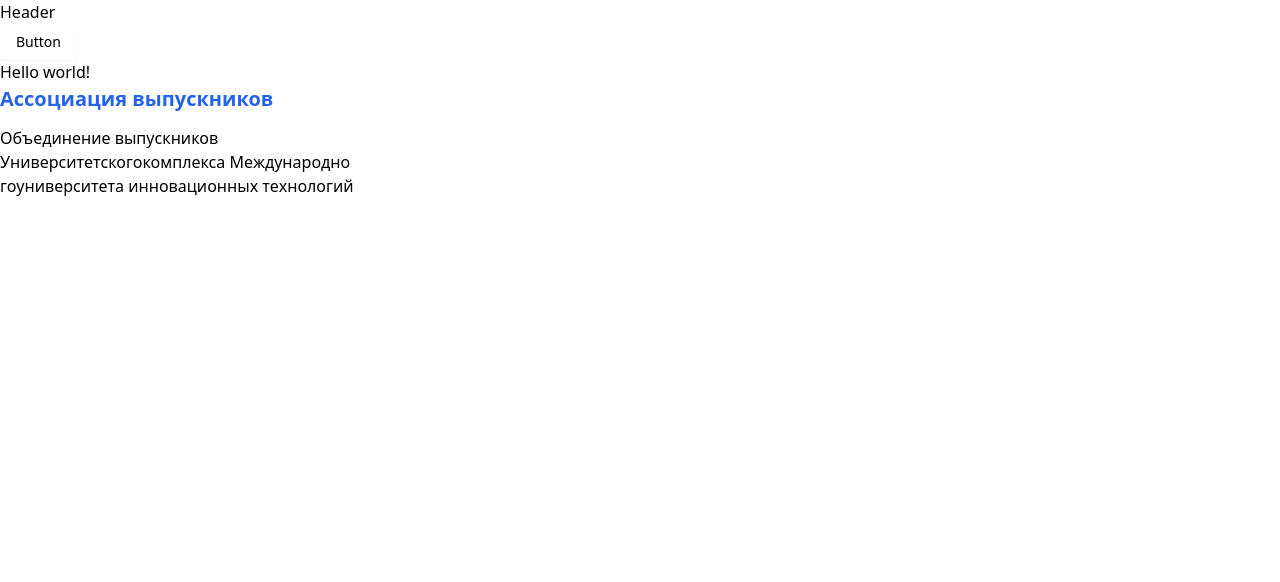
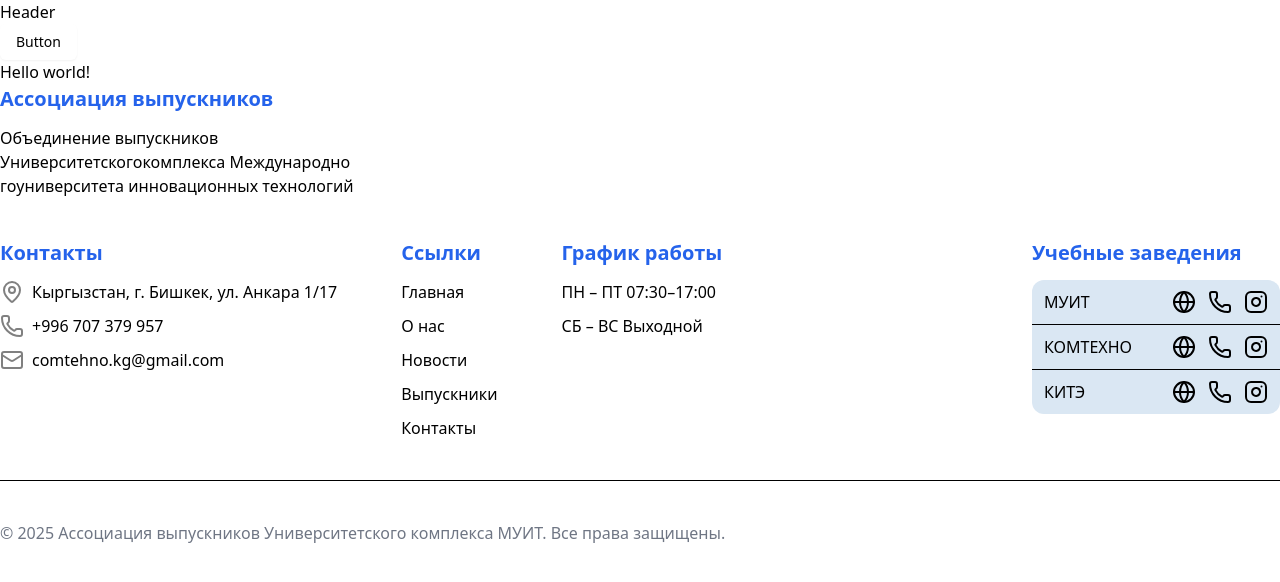
Before and after one commit to softcomtehno/Alumni-Association-of-UK-MUIT, a React (Vite) app: page / in a window 1280 px wide. Shown: the top 582 px of the page. Built offline with nearby package versions, Linux system fonts and the light colour scheme.

Commit message:
feat: feature footer component

```diff
--- a/src/widgets/footer/footer.tsx
+++ b/src/widgets/footer/footer.tsx
@@ -1,6 +1,81 @@
+import { Globe, Instagram, Mail, MapPin, Phone } from "lucide-react";
+import { ReactNode } from "react";
 import { Container, Typography } from "~shared/ui";
+import { FooterLinks } from "./ui/footerLinks";
+
+interface FooterLinkItem {
+  id: number;
+  linkTitle: string;
+  icon?: ReactNode;
+}
+
+export interface FooterSection {
+  title: string;
+  data: FooterLinkItem[];
+}
 
 export const Footer = () => {
+  const footerLinks: FooterSection[] = [
+    {
+      title: "Контакты",
+      data: [
+        {
+          id: 1,
+          icon: <MapPin color="gray" />,
+          linkTitle: "Кыргызстан, г. Бишкек, ул. Анкара 1/17",
+        },
+        {
+          id: 2,
+          icon: <Phone color="gray" />,
+          linkTitle: "+996 707 379 957",
+        },
+        {
+          id: 3,
+          icon: <Mail color="gray" />,
+          linkTitle: "comtehno.kg@gmail.com",
+        },
+      ],
+    },
+    {
+      title: "Ссылки",
+      data: [
+        {
+          id: 1,
+          linkTitle: "Главная",
+        },
+        {
+          id: 2,
+          linkTitle: "О нас",
+        },
+        {
+          id: 3,
+          linkTitle: "Новости",
+        },
+        {
+          id: 4,
+          linkTitle: "Выпускники",
+        },
+        {
+          id: 5,
+          linkTitle: "Контакты",
+        },
+      ],
+    },
+    {
+      title: "График работы",
+      data: [
+        {
+          id: 1,
+          linkTitle: "ПН – ПТ 07:30–17:00",
+        },
+        {
+          id: 2,
+          linkTitle: "СБ – ВС Выходной",
+        },
+      ],
+    },
+  ];
+
   return (
     <Container>
       <div className="max-w-[360px] mb-10">
@@ -12,6 +87,37 @@ export const Footer = () => {
           гоуниверситета инновационных технологий
         </p>
       </div>
+      <div className="flex justify-between border-b-1 pb-10 mb-10">
+        <div className="flex gap-16">
+          {footerLinks.map((item, index) => (
+            <FooterLinks key={index} title={item.title} data={item.data} />
+          ))}
+        </div>
+        <div>
+          <Typography variant="h4" className="text-[#2563EB] mb-3">
+            Учебные заведения
+          </Typography>
+          <div className="rounded-[12px] overflow-hidden w-62">
+            {["МУИТ", "КОМТЕХНО", "КИТЭ"].map((item, index) => (
+              <div
+                className="flex justify-between border-b-1 last:border-0 bg-[#DAE7F3] py-2.5 px-3 w-full"
+                key={index}
+              >
+                <Typography variant="span">{item}</Typography>
+                <div className="flex gap-x-3">
+                  <Globe />
+                  <Phone />
+                  <Instagram />
+                </div>
+              </div>
+            ))}
+          </div>
+        </div>
+      </div>
+      <Typography variant="span" className="text-[#6F7684]">
+        © 2025 Ассоциация выпускников Университетского комплекса МУИТ. Все
+        права защищены.
+      </Typography>
     </Container>
   );
 };
--- /dev/null
+++ b/src/widgets/footer/ui/footerLinks.tsx
@@ -0,0 +1,21 @@
+import { Link } from "react-router-dom";
+import { Typography } from "~shared/ui";
+import { FooterSection } from "../footer";
+
+export const FooterLinks = ({ title, data }: FooterSection[]) => {
+  return (
+    <div>
+      <Typography variant="h4" className="text-[#2563EB] mb-3">
+        {title}
+      </Typography>
+      <div className="flex flex-col gap-2.5">
+        {data.map((item) => (
+          <div key={item.id} className="flex items-center gap-x-2">
+            {item?.icon}
+            <Link to={"#"}>{item.linkTitle}</Link>
+          </div>
+        ))}
+      </div>
+    </div>
+  );
+};
```
